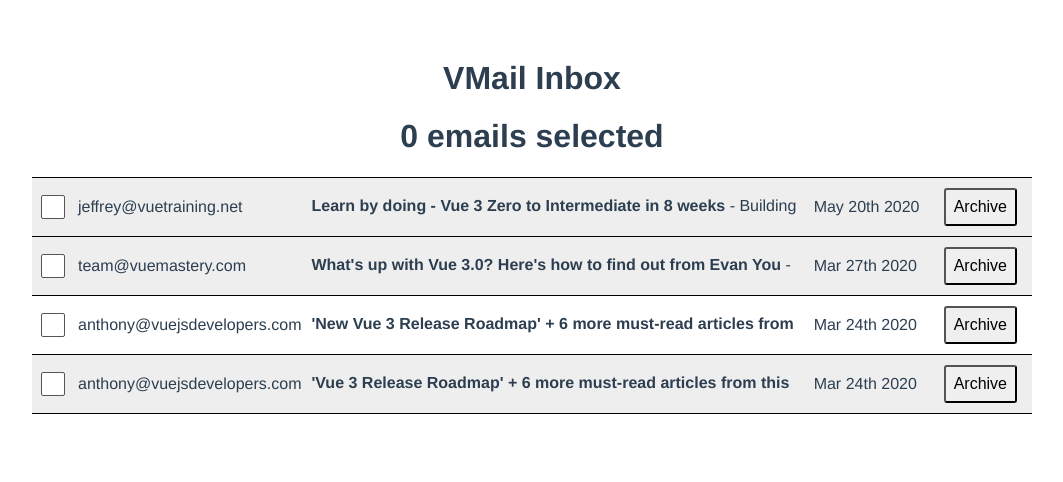
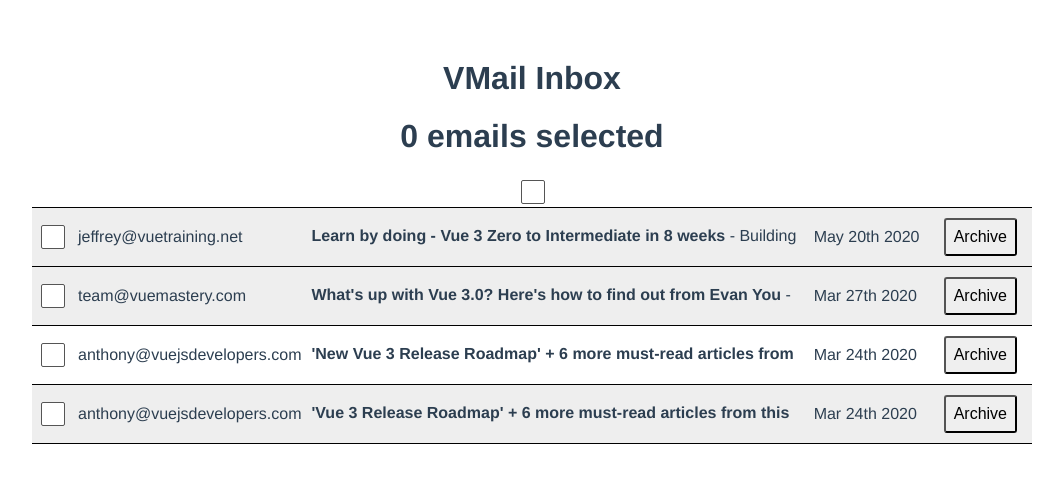
Before and after one commit to st0nyx/vue3-gmail-clone, a Vue app: page / in a window 1280 px wide. Shown: the top 482 px of the page, without its empty margins (108-1171 px from the left). Built offline with nearby package versions, Linux system fonts and the light colour scheme; data requests are answered from the project's data file.

Commit message:
added select all button

```diff
--- /dev/null
+++ b/src/components/BulkActionBar.vue
@@ -0,0 +1,49 @@
+<template>
+  <div>
+    <input
+      type="checkbox"
+      :checked="allEmailsSelected"
+      :class="[someEmailsSelected ? 'partial-check' : '']"
+      @click="bulkSelect"
+    />
+  </div>
+</template>
+
+<script>
+import useEmailSelection from "@/composables/use-email-selection";
+import { computed } from "vue";
+export default {
+  setup(props) {
+    let emailSelection = useEmailSelection();
+    let numberSelected = computed(() => emailSelection.emails.size);
+    // eslint-disable-next-line vue/no-setup-props-destructure
+    let numberEmails = props.emails.length;
+    let allEmailsSelected = computed(
+      () => numberSelected.value === numberEmails
+    );
+    let someEmailsSelected = computed(() => {
+      return numberSelected.value > 0 && numberSelected.value < numberEmails;
+    });
+    let bulkSelect = function() {
+      if (allEmailsSelected.value) {
+        emailSelection.clear();
+      } else {
+        emailSelection.addMultiple(props.emails);
+      }
+    };
+    return {
+      allEmailsSelected,
+      someEmailsSelected,
+      bulkSelect
+    };
+  },
+  props: {
+    emails: {
+      type: Array,
+      required: true
+    }
+  }
+};
+</script>
+
+<style scoped></style>
--- a/src/components/MailTable.vue
+++ b/src/components/MailTable.vue
@@ -1,4 +1,5 @@
 <template>
+  <BulkActionBar :emails="unarchivedEmails" />
   <table class="mail-table">
     <tbody>
       <tr
@@ -10,7 +11,7 @@
           <input
             type="checkbox"
             @click="emailSelection.toggle(email)"
-            :selected="emailSelection.emails.has(email)"
+            :checked="emailSelection.emails.has(email)"
           />
         </td>
         <td @click="openEmail(email)">{{ email.from }}</td>
@@ -36,6 +37,7 @@
 import axios from "axios";
 import MailView from "@/components/MailView.vue";
 import ModalView from "@/components/ModalView.vue";
+import BulkActionBar from "@/components/BulkActionBar";
 import { ref } from "vue";
 import useEmailSelection from "@/composables/use-email-selection";
 export default {
@@ -51,7 +53,8 @@
   },
   components: {
     MailView,
-    ModalView
+    ModalView,
+    BulkActionBar
   },
   computed: {
     sortedEmails() {
--- a/src/composables/use-email-selection.js
+++ b/src/composables/use-email-selection.js
@@ -3,17 +3,27 @@
 const emails = reactive(new Set());
 
 export const useEmailSelection = function() {
-  const toggle = email => {
+  let toggle = email => {
     if (emails.has(email)) {
       emails.delete(email);
     } else {
       emails.add(email);
     }
   };
+  let clear = () => {
+    emails.clear();
+  };
+  let addMultiple = newEmails => {
+    newEmails.forEach(email => {
+      emails.add(email);
+    });
+  };
 
   return {
     emails,
-    toggle
+    toggle,
+    clear,
+    addMultiple
   };
 };
 
```
